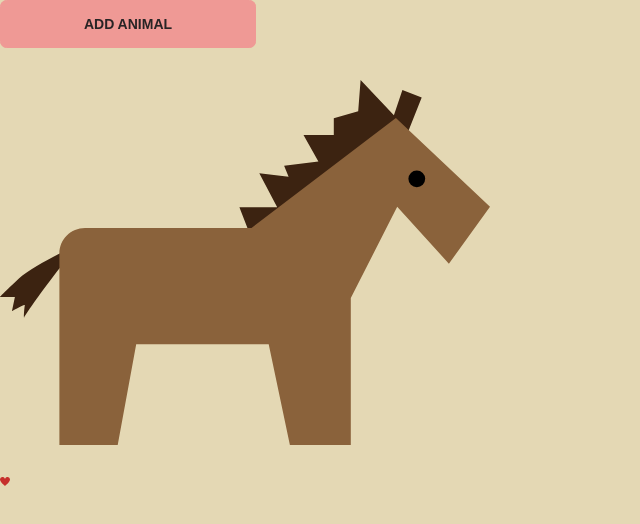
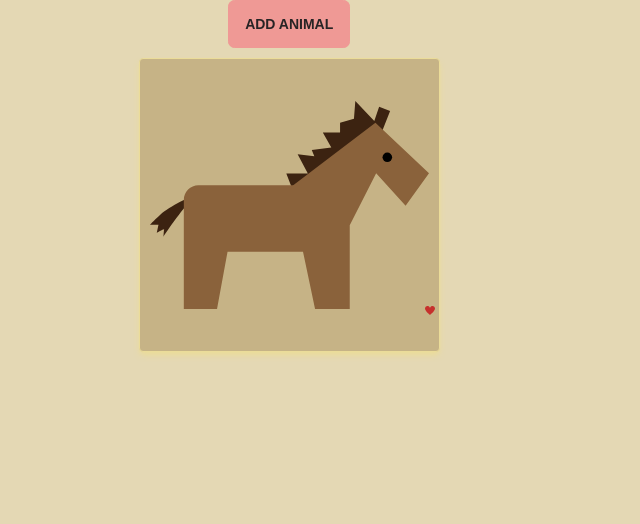
Before and after one commit to ritabradley/animal-lovers, a React (Vite) app: page / in a window 1280 px wide. Both pictures are taken after a click on the button "ADD ANIMAL". Shown: the top 524 px of the page, without its empty margins (0-640 px from the left). Built offline with nearby package versions, Linux system fonts and the light colour scheme; a web font is replaced by a local one.

Commit message:
add styles to components

```diff
--- a/src/components/AnimalDisplay.jsx
+++ b/src/components/AnimalDisplay.jsx
@@ -6,9 +6,18 @@ const AnimalDisplay = ({ type }) => {
         setLikes(likes + 1);
     };
     return (
-        <div onClick={handleClick}>
-            <img src={`../src/imgs/${type}.svg`} alt={type} />
-            <img src={heart} alt='heart icon' style={{ width: 10 + 10 * likes + 'px' }} />
+        <div
+            className='relative bg-base-300 p-2.5 m-2.5 rounded border border-accent shadow-accent shadow-md
+            '
+            onClick={handleClick}
+        >
+            <img className='h-52' src={`../src/imgs/${type}.svg`} alt={type} />
+            <img
+                className='absolute bottom-1 right-1'
+                src={heart}
+                alt='heart icon'
+                style={{ width: 10 + 10 * likes + 'px' }}
+            />
         </div>
     );
 };
--- a/src/containers/App.jsx
+++ b/src/containers/App.jsx
@@ -17,11 +17,11 @@ const App = () => {
     const displayedAnimals = animals.map((animal, index) => <AnimalDisplay key={index} type={animal} />);
 
     return (
-        <div className='prose'>
-            <button className='btn btn-primary btn-wide text-primary-content' onClick={handleButtonClick}>
+        <div className='prose flex flex-col items-center'>
+            <button className='btn btn-primary text-primary-content' onClick={handleButtonClick}>
                 Add Animal
             </button>
-            <div>{displayedAnimals}</div>
+            <div className='flex flex-wrap flex-row justify-center'>{displayedAnimals}</div>
         </div>
     );
 };
```
